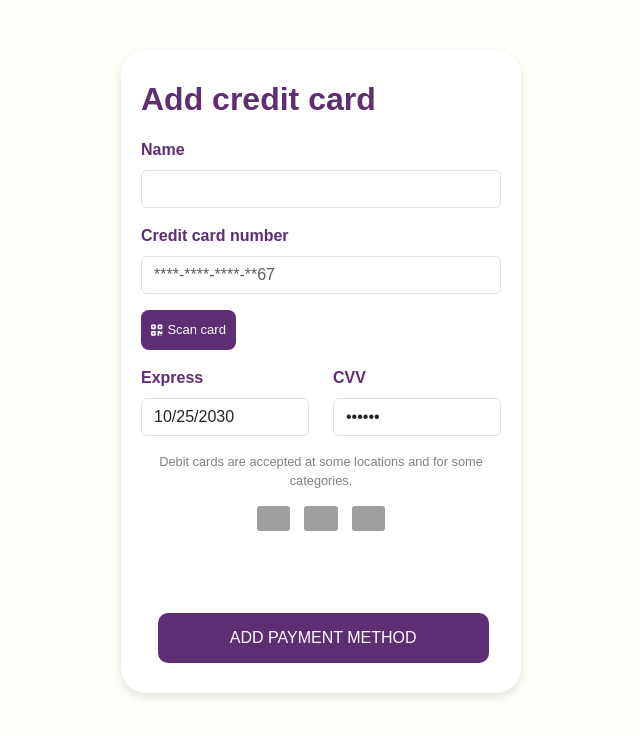
After one commit to a7k4a6s3h0/learn_buds_matrimony, a Django app: page /subscription/addcard in a window 1280 px wide. The commit adds this page. Shown: the top 736 px of the page, without its empty margins (319-959 px from the left). Run offline with Django 5.2, Linux system fonts and the light colour scheme; some libraries are stand-ins or nearby versions; some web fonts are replaced; grey boxes are pictures that could not be loaded.

Commit message:
subscription

```diff
--- /dev/null
+++ b/myvenv/pyvenv.cfg
@@ -0,0 +1,5 @@
+home = C:\Users\hp\AppData\Local\Programs\Python\Python311
+include-system-site-packages = false
+version = 3.11.5
+executable = C:\Users\hp\AppData\Local\Programs\Python\Python311\python.exe
+command = C:\Users\hp\AppData\Local\Programs\Python\Python311\python.exe -m venv C:\Users\hp\Desktop\learn_buds_matrimony\myvenv
--- /dev/null
+++ b/static/css/Addcard.css
@@ -0,0 +1,56 @@
+.card-form {
+    max-width: 400px;
+    margin: 50px auto;
+    background-color: white;
+    border-radius: 25px;
+    padding: 30px 20px;
+    box-shadow: 0 4px 8px rgba(0, 0, 0, 0.1);
+  }
+  .card-form h2 {
+    color: #5e2d72;
+    font-weight: bold;
+    margin-bottom: 20px;
+  }
+  .btn-primary {
+    background-color: #5e2d72;
+    border: none;
+    border-radius: 10px;
+    padding: 12px;
+    font-size: 16px;
+  }
+  .btn-primary:hover {
+    background-color: #4b1f5c;
+  }
+  .card-logos img {
+    height: 25px;
+    border-radius: 3px;
+    margin: 0 5px;
+  }
+  .scan-card {
+    color: white;
+    background-color: #5e2d72;
+    font-size: small;
+    cursor: pointer;
+    padding: 10px;
+    border-radius: 8px;
+    display: inline-flex;
+    align-items: center;
+    justify-content: center;
+  }
+  .scan-card i {
+    margin-right: 5px;
+  }
+  .form-label {
+    font-weight: bold;
+    color: #5e2d72;
+  }
+  .footer-text {
+    color: gray;
+    font-size: 0.8em;
+    text-align: center;
+    margin-bottom: 15px;
+  }
+  .footer-text img {
+    height: 25px;
+    margin: 0 5px;
+  }
--- /dev/null
+++ b/static/css/Addpayment.css
@@ -0,0 +1,42 @@
+.container {
+    margin-top: 1%;
+    margin-left: 40%;
+    width:390px;
+    height: 700px;
+    border-radius: 10px;
+    background-color: white;
+    box-shadow: 2px 4px 15px rgba(192, 192, 192, 0.5);
+  }
+  #row1{
+      padding:6%;
+      font-weight: bold;
+  }
+  #head{
+      text-align: center;
+      font-size:xx-large;
+  }
+  .d1{
+      width: 350px;
+      height: 70px;
+      margin-top: 2%;
+      margin-left:3%;
+      border-radius: 10px;
+      background-color:rgba(255, 255, 255, 0.908);
+      box-shadow: 2px 4px 15px rgba(192, 192, 192, 0.5);
+  }
+  .d1:hover{
+      border: 1px solid red;
+  }
+  .btn{
+      width:350px;
+      height: 50px;
+      margin-left:5%;
+      margin-top: 20%;
+      color: white;
+      padding-top:3%;
+      background-color:rgb(80, 1, 80);
+      border-radius: 10px;
+  }
+  img{
+      height: 25px;
+  }
--- /dev/null
+++ b/subscription/templates/Addcard.html
@@ -0,0 +1,77 @@
+{% extends "base_files/base.html" %}
+
+{% block meta %}{% endblock meta %}
+
+{% block title %}Subscription{% endblock title %}
+
+{% block link %}{% endblock link %}
+
+{% block style %}
+
+{% endblock style %}
+
+{% block content %}
+    <div class="card-form">
+      <a href="#" class="text-decoration-none"
+        ><i class="bi bi-arrow-left"></i
+      ></a>
+      <h2>Add credit card</h2>
+      <form>
+        <div class="mb-3">
+          <label for="cardName" class="form-label">Name</label>
+          <input type="text" class="form-control" id="cardName" />
+        </div>
+        <div class="mb-3">
+          <label for="cardNumber" class="form-label">Credit card number</label>
+          <input
+            type="text"
+            class="form-control"
+            id="cardNumber"
+            placeholder="****-****-****-**67"
+          />
+        </div>
+        <div class="mb-3">
+          <div class="scan-card w-">
+            <i class="fas fa-qrcode"></i>Scan card
+          </div>
+        </div>
+        <div class="row">
+          <div class="col-6 mb-3">
+            <label for="expDate" class="form-label">Express</label>
+            <input
+              type="text"
+              class="form-control"
+              id="expDate"
+              value="10/25/2030"
+            />
+          </div>
+          <div class="col-6 mb-3">
+            <label for="cvv" class="form-label">CVV</label>
+            <input
+              type="password"
+              class="form-control"
+              id="cvv"
+              value="******"
+            />
+          </div>
+        </div>
+        <div class="footer-text">
+          Debit cards are accepted at some locations and for some categories.
+        </div>
+        <div class="text-center mb-3 card-logos">
+          <img src="https://upload.wikimedia.org/wikipedia/commons/0/04/Visa.svg" alt="Visa" />
+          <img
+            src="https://upload.wikimedia.org/wikipedia/commons/9/9f/PayPal2007.svg"
+            alt="paypal"
+          />
+          <img src="https://upload.wikimedia.org/wikipedia/commons/2/2a/Mastercard-logo.svg" alt="Amex" />
+        </div>
+        <div style="margin-right:8% ;">
+            <button type="submit" class="btn btn-primary w-100">
+                ADD PAYMENT METHOD
+              </button>
+        </div>
+      </form>
+    </div>
+
+    {% endblock content %}
--- a/subscription/urls.py
+++ b/subscription/urls.py
@@ -2,4 +2,8 @@ from django.urls import path
 from . import views
 
 
-urlpatterns = []
+urlpatterns = [
+    path('subscribe',views.SubscriptionView.as_view(),name='subscribe'),
+    path('addpayment',views.AddPaymentView.as_view(),name='addpayment'),
+    path('addcard',views.AddCardView.as_view(),name='addcard'),
+]
--- a/subscription/views.py
+++ b/subscription/views.py
@@ -1,3 +1,12 @@
 from django.shortcuts import render
+from django.views.generic import TemplateView
+# Create your views here.
 
-# Create your views here.
+class AddPaymentView(TemplateView):
+    template_name='AddPayment.html'
+
+class SubscriptionView(TemplateView):
+    template_name='Subscription.html'
+
+class AddCardView(TemplateView):
+    template_name='Addcard.html'
--- a/templates/base_files/base.html
+++ b/templates/base_files/base.html
@@ -22,6 +22,9 @@
   <link rel="stylesheet" href="{% static 'css/style.css' %}">
   <link rel="stylesheet" href="{% static 'css/home.css' %}">
   <link rel="stylesheet" href="{% static 'css/qualification.css' %}">
+  <link rel="stylesheet" href="{% static 'css/AddPayment.css' %}">
+  <link rel="stylesheet" href="{% static 'css/Subscription.css' %}">
+  <link rel="stylesheet" href="{% static 'css/Addcard.css' %}">
 
   {% block link %}{% endblock link %}
 
```
Also changed, not shown: subscription/templates/AddPayment.html (added, +86 -0 lines), 11 other files.
